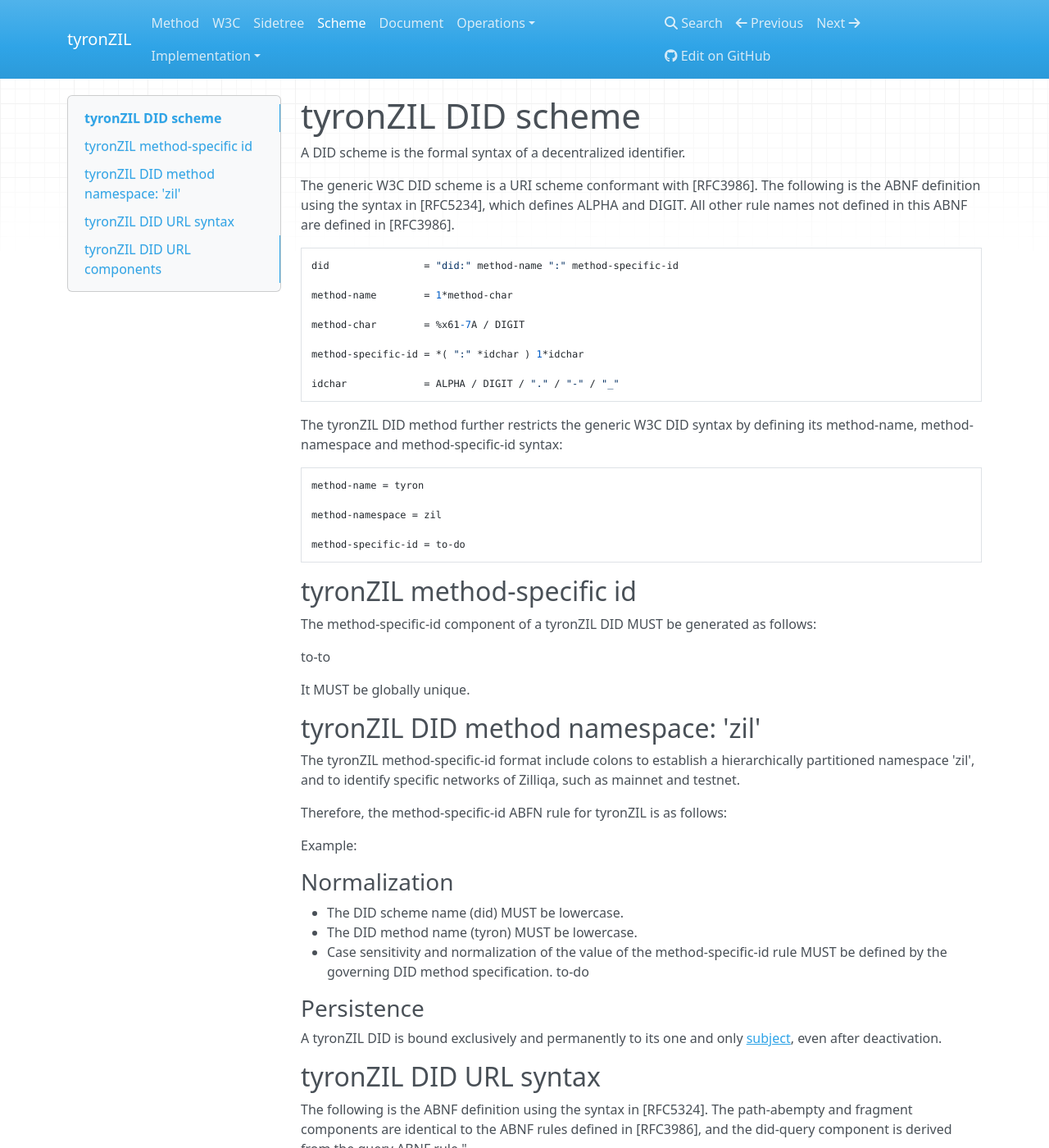
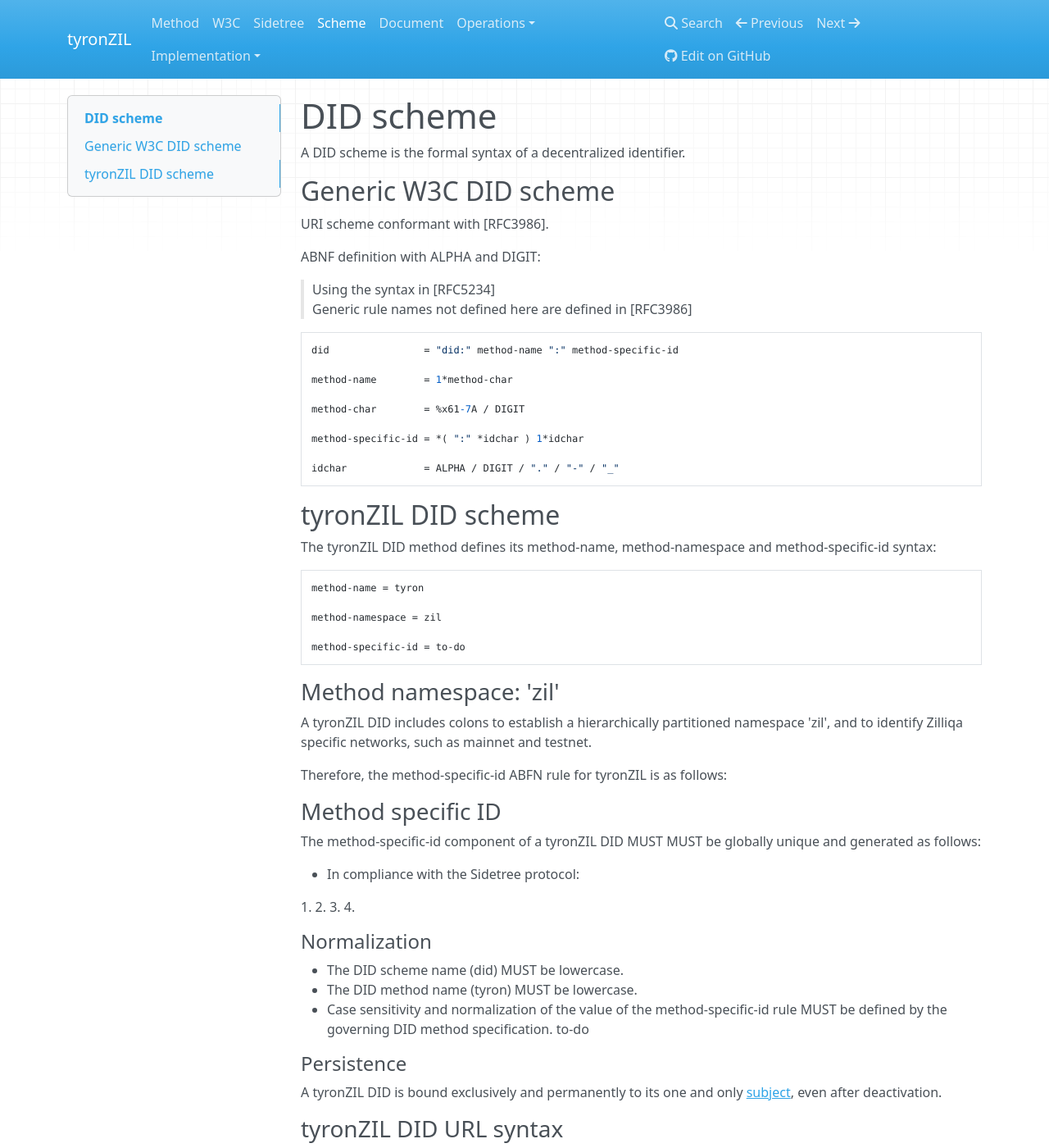
Before and after one commit to amygorgon/didtyronzil, an MkDocs documentation site: the page built from docs/did-scheme.md, in a window 1280 px wide and 1400 px high. Shown: the whole window at 82% size. Built offline with MkDocs 1.6.1, drawn with Linux system fonts in a browser that asks for light colours; nearby versions of some CDN libraries; some of the changed text lies outside the part shown.

Commit message:
method spec

````diff
--- a/docs/did-scheme.md
+++ b/docs/did-scheme.md
@@ -1,8 +1,14 @@
-# tyronZIL DID scheme
+# DID scheme
 
 A DID scheme is the formal syntax of a decentralized identifier.
 
-The generic W3C DID scheme is a URI scheme conformant with [RFC3986]. The following is the ABNF definition using the syntax in [RFC5234], which defines ALPHA and DIGIT. All other rule names not defined in this ABNF are defined in [RFC3986].
+## Generic W3C DID scheme
+
+URI scheme conformant with [RFC3986].
+
+ABNF definition with ALPHA and DIGIT:
+> Using the syntax in [RFC5234]
+> Generic rule names not defined here are defined in [RFC3986]
 
 ```json
 did                = "did:" method-name ":" method-specific-id
@@ -16,7 +22,9 @@
 idchar             = ALPHA / DIGIT / "." / "-" / "_"
 ```
 
-The tyronZIL DID method further restricts the generic W3C DID syntax by defining its method-name, method-namespace and method-specific-id syntax:
+## tyronZIL DID scheme
+
+The tyronZIL DID method defines its method-name, method-namespace and method-specific-id syntax:
 
 ```json
 method-name = tyron
@@ -26,35 +34,39 @@
 method-specific-id = to-do
 ```
 
-## tyronZIL method-specific id
+### Method namespace: 'zil'
 
-The method-specific-id component of a tyronZIL DID MUST be generated as follows:
-
-to-to
-
-It MUST be globally unique.
-
-## tyronZIL DID method namespace: 'zil'
-
-The tyronZIL method-specific-id format include colons to establish a hierarchically partitioned namespace 'zil', and to identify specific networks of Zilliqa, such as mainnet and testnet.
+A tyronZIL DID includes colons to establish a hierarchically partitioned namespace 'zil', and to identify Zilliqa specific networks, such as mainnet and testnet.
 
 Therefore, the method-specific-id ABFN rule for tyronZIL is as follows:
 
-Example:
+### Method specific ID
 
-### Normalization
+The method-specific-id component of a tyronZIL DID MUST MUST be globally unique and generated as follows:
+
+- In compliance with the Sidetree protocol:
+
+1.
+2.
+3.
+4.
+
+#### Normalization
 
 - The DID scheme name (did) MUST be lowercase.
 - The DID method name (tyron) MUST be lowercase.
 - Case sensitivity and normalization of the value of the method-specific-id rule MUST be defined by the governing DID method specification. to-do
 
-### Persistence
+#### Persistence
 
 A tyronZIL DID is bound exclusively and permanently to its one and only [subject](./W3C-dids.md#DID-subject), even after deactivation.
 
-## tyronZIL DID URL syntax
+### tyronZIL DID URL syntax
 
-The following is the ABNF definition using the syntax in [RFC5324]. The path-abempty and fragment components are identical to the ABNF rules defined in [RFC3986], and the did-query component is derived from the query ABNF rule."
+ABNF definition using the syntax in [RFC5324]:
+
+> The path-abempty and fragment components are identical to the ABNF rules defined in [RFC3986]
+> The did-query component is derived from the query ABNF rule."
 
 ```json
 did-url     = did path-abempty [ "?" did-query ] [ "#" fragment ]
@@ -68,19 +80,15 @@
 param-value = *pchar
 ```
 
-## tyronZIL DID URL components
-
-### Path
+#### Path
 
 To be used to address resources available through a service endpoint. It MUST conform to the path-abempty ABFN rule in [RFC3986].
 
-### Query
+#### Query
 
 The W3C did-query component is derived from the query ABFN rule. It MUST be used with DID parameters as follows.
 
-#### DID URL parameters
-
-DID URL parameters are part on the query component of the DID URL to specify what resource is being requested.
+**DID URL parameters** are part on the query component of the DID URL to specify what resource is being requested.
 
 W3C DID parameter names:
 
@@ -96,16 +104,17 @@
 
     ```did:tyron:zil:91tDAKCERh95uGgKbJNHYp?version-time=2020-09-09T17:00:00Z```
 
-#### Additional method-specific DID URL parameters
+**Additional parameters** MUST be prefixed by the method name 'tyron', e.g.:
 
-A method-specific parameter name MUST be prefixed by the method name, as defined by the method-name rule.
+- **tyron-dns**
 
-A method-specific parameter name defined by one DID method MAY be used byother DID methods.
+tyronZIL method-specific parameter names MAY be used by other DID methods.
 
 to-do: see how this relates to initial-value in sidetree - sugest to use sidetree as the method name.
 
 > Method-specific parameter names MAY be combined with generic parameter names in any order. Method-specific parameter namespaces MAY include colons to be partitioned hierarchically.
 
-### Fragment
+#### Fragment
 
-A W3C DID fragment is used as a method-independent reference into the DID document to identify a component of the document, e.g. a unique public key description or service endpoint. It MUST conform to the generic URI fragment syntax in [RFC3986]. to-do: read the RFC.
+A W3C DID fragment is used as a method-independent reference into the DID document to identify a component of the document by ID, e.g. a specific public key or service endpoint. It MUST conform to the generic URI fragment syntax in [RFC3986].
+to-do: read the RFC.
--- a/mkdocs.yml
+++ b/mkdocs.yml
@@ -13,7 +13,7 @@
       - 'About': 'operations/tyronZIL-operations.md'
       - 'CRUD':
           - 'Create': 'operations/CRUD/did-create.md'
-          - 'Resolve': 'operations/CRUD/did-resolution.md'
+          - 'Resolve': 'operations/CRUD/did-resolve.md'
           - 'Recover': 'operations/CRUD/did-recover.md'
           - 'Update': 'operations/CRUD/did-update.md'
           - 'Deactivate': 'operations/CRUD/did-deactivate.md'
````
Also changed, not shown: docs/did-document.md (+7 -9 lines), docs/index.md (+5 -2 lines), docs/operations/tyronZIL-operations.md (+7 -13 lines), docs/operations/CRUD/did-resolve.md (renamed from docs/operations/CRUD/did-resolution.md).
